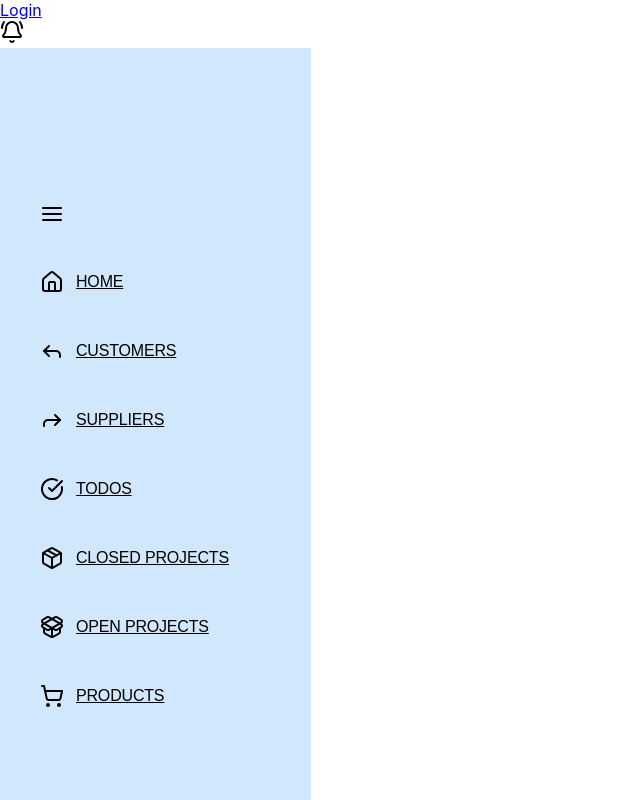
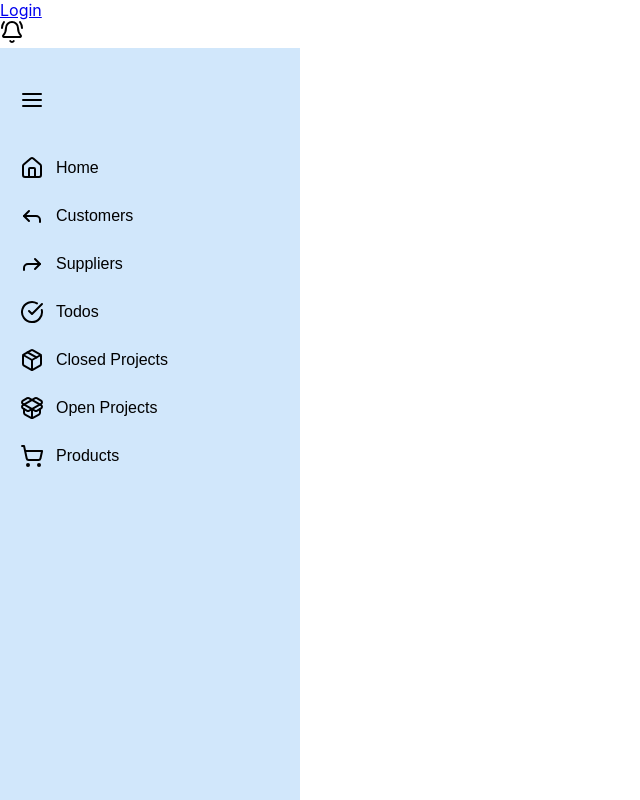
Before and after one commit to avigailevy/MEfirstClient, a React (Create React App) app: page /1/home in a window 1280 px wide. Shown: the top 800 px of the page, without its empty margins (0-640 px from the left). Built offline with nearby package versions, Linux system fonts and the light colour scheme.

Commit message:
upgraded navBar

```diff
--- a/src/components/homePage/NavigationBar.js
+++ b/src/components/homePage/NavigationBar.js
@@ -1,122 +1,202 @@
+// import { useParams, Link, Outlet } from 'react-router-dom';
+// import { useState } from 'react';
+// import { useAuth } from "../../context/AuthContext";
+// import '../../css/NavigationBar.css'
+// import { AlignJustify, CircleCheckBig, CircleX, Forward, House, Package, PackageOpen, Reply, ShoppingCart, UserRound } from "lucide-react";
+
+// export function NavigationBar() {
+
+//     const { username } = useParams();
+//     const [barStatus, setBarStatus] = useState('open');
+//     const { user } = useAuth();
+
+//     return (
+//         <nav className="navbar">
+//             {barStatus === 'open' ? (
+//                 <div className="frame-73">
+//                     <div className="frame-37">
+//                         <AlignJustify onClick={() => setBarStatus('close')} />
+//                         <div className="frame-29">
+//                             <House />
+//                             <Link to={`/${username}/home `} className="home"> HOME</Link>
+//                         </div>
+//                         <div className="frame-30">
+//                             <Reply />
+//                             <Link to={`/${username}/contacts/customers`} className="home2">CUSTOMERS</Link>
+//                         </div>
+//                         <div className="frame-31">
+//                             <Forward />
+//                             <Link to={`/${username}/contacts/suppliers`} className="home2"> SUPPLIERS</Link>
+//                         </div>
+//                         {user && user.role === 'admin' && (
+//                             <div className="frame-32">
+//                                 <UserRound />
+//                                 <Link to={`/${username}/users/agents`} className="home2"> AGENTS</Link>
+//                             </div>
+//                         )}
+//                         <div className="frame-33">
+//                             <CircleCheckBig />
+//                             <Link to={`/${username}/todos`} className="home2"> TODOS</Link>
+//                         </div>
+//                         <div className="frame-34">
+//                             <Package />
+//                             <Link to={`/${username}/projects/close`} className="home2"> CLOSED PROJECTS</Link>
+//                         </div>
+//                         <div className="frame-35">
+//                             <PackageOpen />
+//                             <Link to={`/${username}/projects/open`} className="home2">OPEN PROJECTS</Link>
+//                         </div>
+//                         {user && user.role === 'admin' && (
+//                             <div className="frame-36">
+//                                 <CircleX />
+//                                 {/* לא יודעת מה לכתוב בניתוב של זה */}
+//                                 <Link className="home2">COMPLETED TRANSACTIONS</Link>
+//                             </div>
+//                         )}
+//                         <div className="frame-372">
+//                             <ShoppingCart />
+//                             <Link to={`/${username}/products`} className="home2">PRODUCTS</Link>
+//                         </div>
+//                     </div>
+//                 </div>) : (
+//                 <div className="frame-37">
+//                     <div className="frame-38">
+//                         <AlignJustify onClick={() => setBarStatus('open')} />
+//                         <div className="frame-29">
+//                             <Link to={`/${username}/home`} className="home2">
+//                                 <House />
+//                             </Link>
+//                         </div>
+//                         <div className="frame-30">
+//                             <Link to={`/${username}/contacts/customers`}>
+//                                 <Reply />
+//                             </Link>
+//                         </div>
+//                         <div className="frame-31">
+//                             <Link to={`/${username}/contacts/suppliers`}>
+//                                 <Forward />
+//                             </Link>
+//                         </div>
+//                         {user && user.role === 'admin' && (
+//                             <div className="frame-32">
+//                                 <Link to={`/${username}/users/agents`}>
+//                                     <UserRound />
+//                                 </Link>
+//                             </div>
+//                         )}
+//                         <div className="frame-33">
+//                             <Link to={`/${username}/todos`}>
+//                                 <CircleCheckBig />
+//                             </Link>
+//                         </div>
+//                         <div className="frame-34">
+//                             <Link to={`/${username}/projects/close`}>
+//                                 <Package />
+//                             </Link>
+//                         </div>
+//                         <div className="frame-35">
+//                             <Link to={`/${username}/projects/open`}>
+//                                 <PackageOpen />
+//                             </Link>
+//                         </div>
+//                         {user && user.role === 'admin' && (
+//                             <div className="frame-36">
+//                                 {/* לא יודעת מה לכתוב בניתוב של זה */}
+//                                 <Link>
+//                                     <CircleX />
+//                                 </Link>
+//                             </div>
+//                         )}
+//                         <div className="frame-372">
+//                             <Link to={`/${username}/products`}>
+//                                 <ShoppingCart />
+//                             </Link>
+//                         </div>
+//                     </div>
+//                 </div>
+//             )}
+//             <Outlet />
+//         </nav>
+//     );
+// }
+// export default NavigationBar;
+
 import { useParams, Link, Outlet } from 'react-router-dom';
 import { useState } from 'react';
 import { useAuth } from "../../context/AuthContext";
-import '../../css/NavigationBar.css'
-import { AlignJustify, CircleCheckBig, CircleX, Forward, House, Package, PackageOpen, Reply, ShoppingCart, UserRound } from "lucide-react";
+import '../../css/NavigationBar.css';
+import {
+  AlignJustify, CircleCheckBig, CircleX, Forward, House,
+  Package, PackageOpen, Reply, ShoppingCart, UserRound
+} from "lucide-react";
 
 export function NavigationBar() {
-
   const { username } = useParams();
-    const [barStatus, setBarStatus] = useState('open');
+  const [barOpen, setBarOpen] = useState(true);
   const { user } = useAuth();
 
   return (
     <nav className="navbar">
-            {barStatus === 'open' ? (
-                <div className="frame-73">
-                    <div className="frame-37">
-                        <AlignJustify onClick={() => setBarStatus('close')} />
-                        <div className="frame-29">
+      <div className={`sidebar ${barOpen ? 'open' : 'closed'}`}>
+        <div className="menu-toggle" onClick={() => setBarOpen(!barOpen)}>
+          <AlignJustify />
+        </div>
+
+        <Link to={`/${username}/home`} className="menu-item">
           <House />
-                            <Link to={`/${username}/home `} className="home"> HOME</Link>
-                        </div>
-                        <div className="frame-30">
+          <span className="menu-text">Home</span>
+        </Link>
+
+        <Link to={`/${username}/contacts/customers`} className="menu-item">
           <Reply />
-                            <Link to={`/${username}/contacts/customers`} className="home2">CUSTOMERS</Link>
-                        </div>
-                        <div className="frame-31">
+          <span className="menu-text">Customers</span>
+        </Link>
+
+        <Link to={`/${username}/contacts/suppliers`} className="menu-item">
           <Forward />
-                            <Link to={`/${username}/contacts/suppliers`} className="home2"> SUPPLIERS</Link>
-                        </div>
-                        {user && user.role === 'admin' && (
-                            <div className="frame-32">
+          <span className="menu-text">Suppliers</span>
+        </Link>
+
+        {user?.role === 'admin' && (
+          <Link to={`/${username}/users/agents`} className="menu-item">
             <UserRound />
-                                <Link to={`/${username}/users/agents`} className="home2"> AGENTS</Link>
-                            </div>
+            <span className="menu-text">Agents</span>
+          </Link>
         )}
-                        <div className="frame-33">
+
+        <Link to={`/${username}/todos`} className="menu-item">
           <CircleCheckBig />
-                            <Link to={`/${username}/todos`} className="home2"> TODOS</Link>
-                        </div>
-                        <div className="frame-34">
+          <span className="menu-text">Todos</span>
+        </Link>
+
+        <Link to={`/${username}/projects/close`} className="menu-item">
           <Package />
-                            <Link to={`/${username}/projects/close`} className="home2"> CLOSED PROJECTS</Link>
-                        </div>
-                        <div className="frame-35">
+          <span className="menu-text">Closed Projects</span>
+        </Link>
+
+        <Link to={`/${username}/projects/open`} className="menu-item">
           <PackageOpen />
-                            <Link to={`/${username}/projects/open`} className="home2">OPEN PROJECTS</Link>
-                        </div>
-                        {user && user.role === 'admin' && (
-                            <div className="frame-36">
+          <span className="menu-text">Open Projects</span>
+        </Link>
+
+        {user?.role === 'admin' && (
+          <Link to={`/${username}/transactions/completed`} className="menu-item">
             <CircleX />
-                                {/* לא יודעת מה לכתוב בניתוב של זה */}
-                                <Link className="home2">COMPLETED TRANSACTIONS</Link>
-                            </div>
+            <span className="menu-text">Completed Transactions</span>
+          </Link>
         )}
-                        <div className="frame-372">
+
+        <Link to={`/${username}/products`} className="menu-item">
           <ShoppingCart />
-                            <Link to={`/${username}/products`} className="home2">PRODUCTS</Link>
-                        </div>
-                    </div>
-                </div>) : (
-                <div className="frame-37">
-                    <div className="frame-38">
-                        <AlignJustify onClick={() => setBarStatus('open')} />
-                        <div className="frame-29">
-                            <Link to={`/${username}/home`} className="home2">
-                                <img className="home-02" src="home-020.svg" />
+          <span className="menu-text">Products</span>
         </Link>
       </div>
-                        <div className="frame-30">
-                            <Link to={`/${username}/contacts/customers`}>
-                                <img className="users-profiles-right" src="users-profiles-right0.svg" />
-                            </Link>
+
+      <div className="content">
+        <Outlet />
       </div>
-                        <div className="frame-31">
-                            <Link to={`/${username}/contacts/suppliers`}>
-                                <img className="user-profile-left" src="user-profile-left0.svg" />
-                            </Link>
-                        </div>
-                        {user && user.role === 'admin' && (
-                            <div className="frame-32">
-                                <Link to={`/${username}/users/agents`}>
-                                    <img className="users-profiles-01" src="users-profiles-010.svg" />
-                                </Link>
-                            </div>
-                        )}
-                        <div className="frame-33">
-                            <Link to={`/${username}/todos`}>
-                                <img className="check-broken" src="check-broken0.svg" />
-                            </Link>
-                        </div>
-                        <div className="frame-34">
-                            <Link to={`/${username}/projects/close`}>
-                                <img className="arrow-rotate-right-01" src="arrow-rotate-right-010.svg" />
-                            </Link>
-                        </div>
-                        <div className="frame-35">
-                            <Link to={`/${username}/projects/open`}>
-                                <img className="arrow-refresh-04" src="arrow-refresh-040.svg" />
-                            </Link>
-                        </div>
-                        {user && user.role === 'admin' && (
-                            <div className="frame-36">
-                                {/* לא יודעת מה לכתוב בניתוב של זה */}
-                                <Link>
-                                    <img className="trend-up-01" src="trend-up-010.svg" />
-                                </Link>
-                            </div>
-                        )}
-                        <div className="frame-372">
-                            <Link to={`/${username}/products`}>
-                                <img className="trend-up-012" src="trend-up-011.svg" />
-                            </Link>
-                        </div>
-                    </div>
-                </div>
-            )}
-            <Outlet />
     </nav>
   );
 }
+
 export default NavigationBar;
--- a/src/css/NavigationBar.css
+++ b/src/css/NavigationBar.css
@@ -1,4 +1,4 @@
-.component-9,
+/* .component-9,
 .component-9 * {
   box-sizing: border-box;
 }
@@ -258,4 +258,62 @@
   width: 18px;
   height: 0px;
   position: relative;
+} */
+.navbar {
+  display: flex;
+  height: 100vh;
 }
+
+.sidebar {
+  background-color: #d1e7fb;
+  transition: width 0.3s ease;
+  overflow: hidden;
+  display: flex;
+  flex-direction: column;
+  align-items: flex-start;
+  padding: 40px 20px;
+}
+
+.sidebar.open {
+  width: 260px;
+}
+
+.sidebar.closed {
+  width: 70px;
+  align-items: center;
+}
+
+.menu-toggle {
+  cursor: pointer;
+  margin-bottom: 40px;
+}
+
+.menu-item {
+  display: flex;
+  align-items: center;
+  gap: 12px;
+  margin-bottom: 24px;
+  color: #000;
+  text-decoration: none;
+  font-family: "PloniMlV2Aaa-Medium", sans-serif;
+  font-size: 16px;
+  transition: background-color 0.2s;
+}
+
+.menu-item:hover {
+  background-color: rgba(0, 0, 0, 0.05);
+  border-radius: 8px;
+}
+
+.menu-text {
+  display: inline-block;
+}
+
+.sidebar.closed .menu-text {
+  display: none;
+}
+
+.content {
+  flex: 1;
+  padding: 20px;
+}
```
Lines whose indentation alone changed are shown as unchanged.
